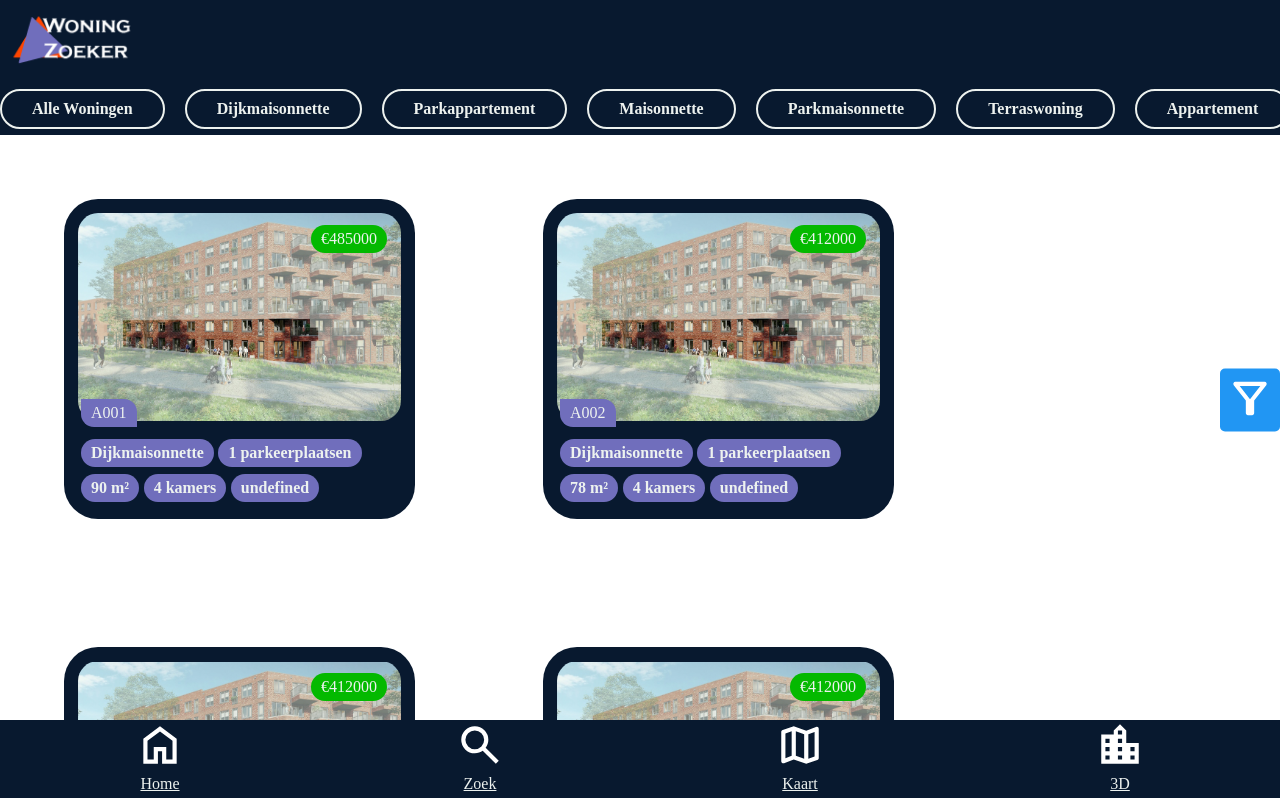
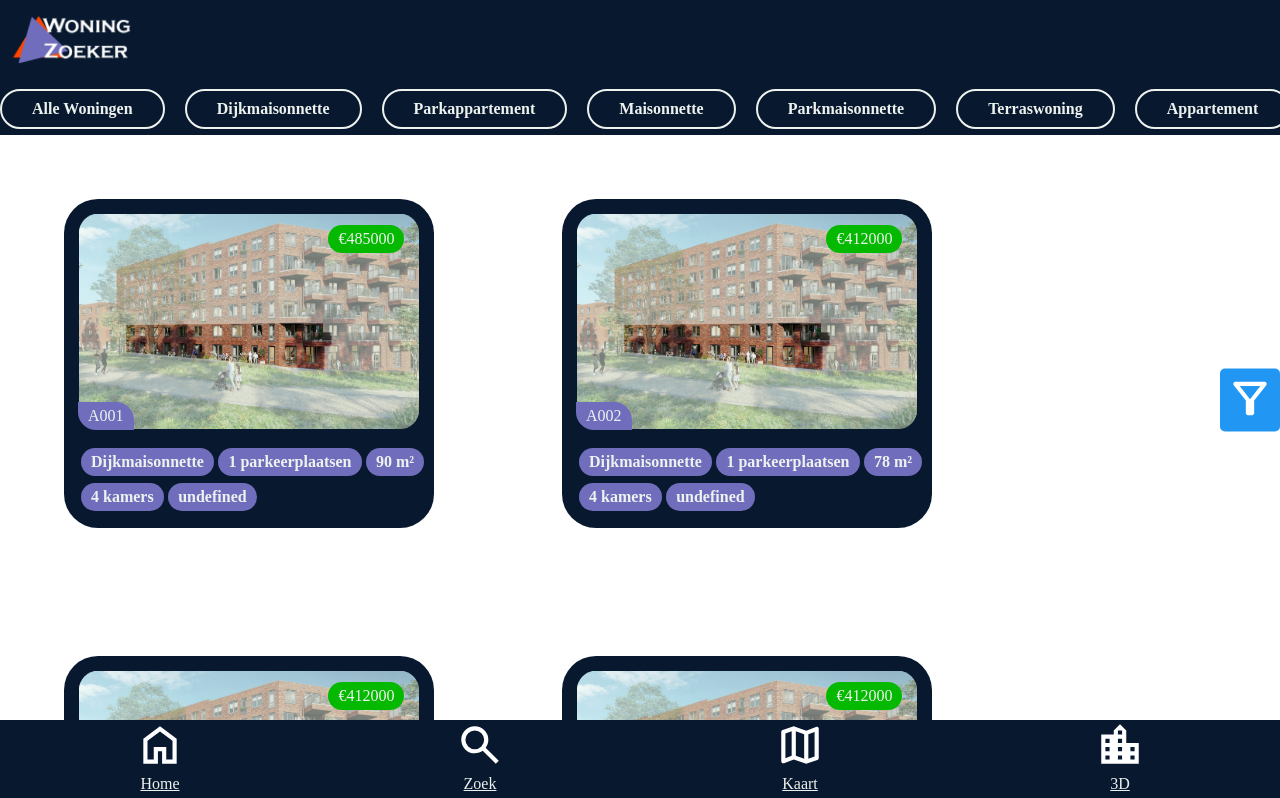
Before and after one commit to tomlommerse/woningzoeker, a React (Create React App) app: page /zoek in a window 1280 px wide. Shown: the top 798 px of the page. Built offline with nearby package versions, Linux system fonts and the light colour scheme.

Commit message:
Update card.css

```diff
--- a/src/styles/card.css
+++ b/src/styles/card.css
@@ -3,7 +3,7 @@
     color: var(--color-white);
     position: relative;
     display: inline-block;
-    width: 351px;
+    max-width: 370px;
     border-radius: 34px;
     margin: 5vw;
 }
@@ -12,6 +12,7 @@
     width: 100%;
     padding: 4%;
     border-radius: 34px;
+    height: 245px;
 }
 
 #price{
@@ -25,11 +26,11 @@
 
 #adres{
     position: absolute;
-    top: 200px;
-    left: 17px;
+    top: 202.5px;
+    left: 14px;
     background-color: var(--color-tertiary);
     padding: 5px 10px;
-    border-radius: 0px 13px;
+    border-radius: 0px 18px;
 }
 
 .tagList{
```
